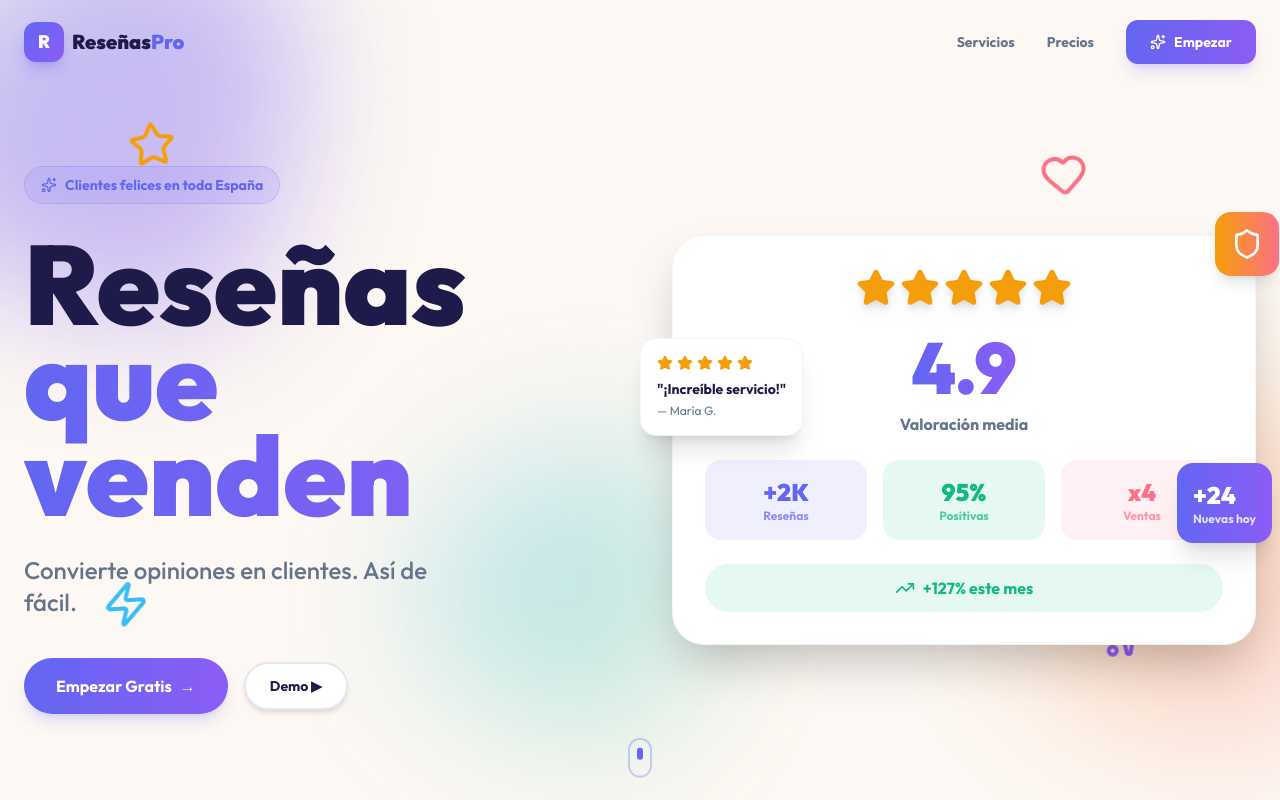
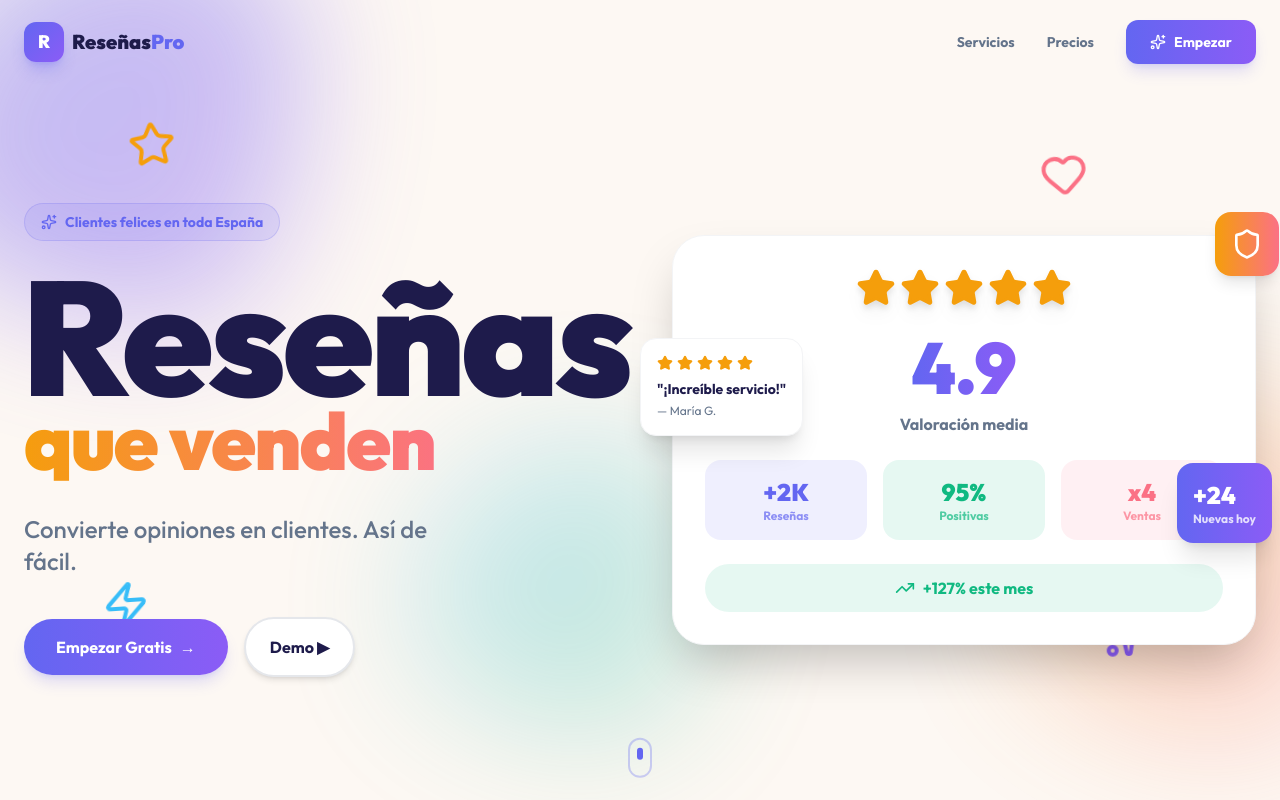
Before and after one commit to Aleix27/Rese-asPro, a React (Vite) app: page / in a window 1280 px wide. Shown: the top 800 px of the page. Built offline with nearby package versions, Linux system fonts and the light colour scheme.

Commit message:
Hero title redesign: Reseñas massive with pulse, que venden smaller with animated gradient, buttons same height

```diff
--- a/src/index.css
+++ b/src/index.css
@@ -20,6 +20,28 @@
   @apply bg-clip-text text-transparent bg-gradient-to-r from-primary via-secondary to-coral;
   background-size: 200% 200%;
   animation: gradient 4s ease infinite;
+}
+
+/* Animated gradient text - continuous color shift */
+.gradient-text-animated {
+  background: linear-gradient(90deg, #6366F1, #8B5CF6, #F59E0B, #FB7185, #6366F1);
+  background-size: 300% 100%;
+  -webkit-background-clip: text;
+  -webkit-text-fill-color: transparent;
+  background-clip: text;
+  animation: gradient-shift 4s ease-in-out infinite;
+}
+
+@keyframes gradient-shift {
+
+  0%,
+  100% {
+    background-position: 0% 50%;
+  }
+
+  50% {
+    background-position: 100% 50%;
+  }
 }
 
 /* Blob shapes */
--- a/src/sections/Hero.jsx
+++ b/src/sections/Hero.jsx
@@ -97,30 +97,43 @@ export default function Hero() {
                             <span className="text-xs md:text-sm font-bold text-primary">Clientes felices en toda España</span>
                         </motion.div>
 
-                        {/* Main headline - HUGE and ANIMATED */}
-                        <motion.h1
-                            className="text-[4rem] sm:text-[5rem] md:text-[6rem] lg:text-[7rem] font-black leading-[0.85] mb-6 md:mb-8"
-                            initial={{ opacity: 0, y: 30 }}
-                            animate={{ opacity: 1, y: 0 }}
-                            transition={{ duration: 0.6 }}
-                        >
-                            <motion.span
-                                className="block text-text"
-                                initial={{ opacity: 0, x: -30 }}
-                                animate={{ opacity: 1, x: 0 }}
-                                transition={{ duration: 0.5, delay: 0.2 }}
+                        {/* Main headline - HUGE with continuous animation */}
+                        <div className="mb-6 md:mb-8">
+                            {/* Reseñas - MASSIVE */}
+                            <motion.div
+                                animate={{
+                                    scale: [1, 1.02, 1],
+                                }}
+                                transition={{
+                                    duration: 3,
+                                    repeat: Infinity,
+                                    ease: "easeInOut"
+                                }}
+                                className="block"
                             >
-                                Reseñas
-                            </motion.span>
-                            <motion.span
-                                className="block gradient-text"
-                                initial={{ opacity: 0, x: 30 }}
-                                animate={{ opacity: 1, x: 0 }}
-                                transition={{ duration: 0.5, delay: 0.4 }}
+                                <span className="block text-[5rem] sm:text-[6rem] md:text-[8rem] lg:text-[10rem] font-black leading-[0.8] text-text tracking-tight">
+                                    Reseñas
+                                </span>
+                            </motion.div>
+
+                            {/* que venden - smaller, animated gradient */}
+                            <motion.div
+                                animate={{
+                                    y: [0, -3, 0],
+                                }}
+                                transition={{
+                                    duration: 2,
+                                    repeat: Infinity,
+                                    ease: "easeInOut",
+                                    delay: 0.5
+                                }}
+                                className="block"
                             >
-                                que venden
-                            </motion.span>
-                        </motion.h1>
+                                <span className="block text-[2.5rem] sm:text-[3rem] md:text-[4rem] lg:text-[5rem] font-black leading-[1] gradient-text-animated tracking-tight">
+                                    que venden
+                                </span>
+                            </motion.div>
+                        </div>
 
                         {/* Tagline */}
                         <motion.p
@@ -132,7 +145,7 @@ export default function Hero() {
                             Convierte opiniones en clientes. Así de fácil.
                         </motion.p>
 
-                        {/* CTA Buttons - side by side, pill shape */}
+                        {/* CTA Buttons - same height, Demo narrower */}
                         <motion.div
                             initial={{ opacity: 0, y: 20 }}
                             animate={{ opacity: 1, y: 0 }}
@@ -142,7 +155,7 @@ export default function Hero() {
                             <motion.button
                                 whileHover={isMobile ? {} : { scale: 1.05, boxShadow: "0 20px 40px rgba(99, 102, 241, 0.3)" }}
                                 whileTap={{ scale: 0.95 }}
-                                className="px-6 md:px-8 py-3 md:py-4 rounded-full bg-gradient-to-r from-primary to-secondary text-white font-bold text-sm md:text-base shadow-lg shadow-primary/20"
+                                className="px-6 md:px-8 py-3.5 md:py-4 rounded-full bg-gradient-to-r from-primary to-secondary text-white font-bold text-sm md:text-base shadow-lg shadow-primary/20"
                             >
                                 <span className="flex items-center gap-2 justify-center">
                                     Empezar Gratis
@@ -153,7 +166,7 @@ export default function Hero() {
                             <motion.button
                                 whileHover={isMobile ? {} : { scale: 1.05 }}
                                 whileTap={{ scale: 0.95 }}
-                                className="px-4 md:px-6 py-2.5 md:py-3 rounded-full bg-white border-2 border-gray-200 text-text font-bold text-xs md:text-sm shadow-md hover:border-primary/30"
+                                className="px-5 md:px-6 py-3.5 md:py-4 rounded-full bg-white border-2 border-gray-200 text-text font-bold text-sm md:text-base shadow-md hover:border-primary/30"
                             >
                                 Demo ▶
                             </motion.button>
```
